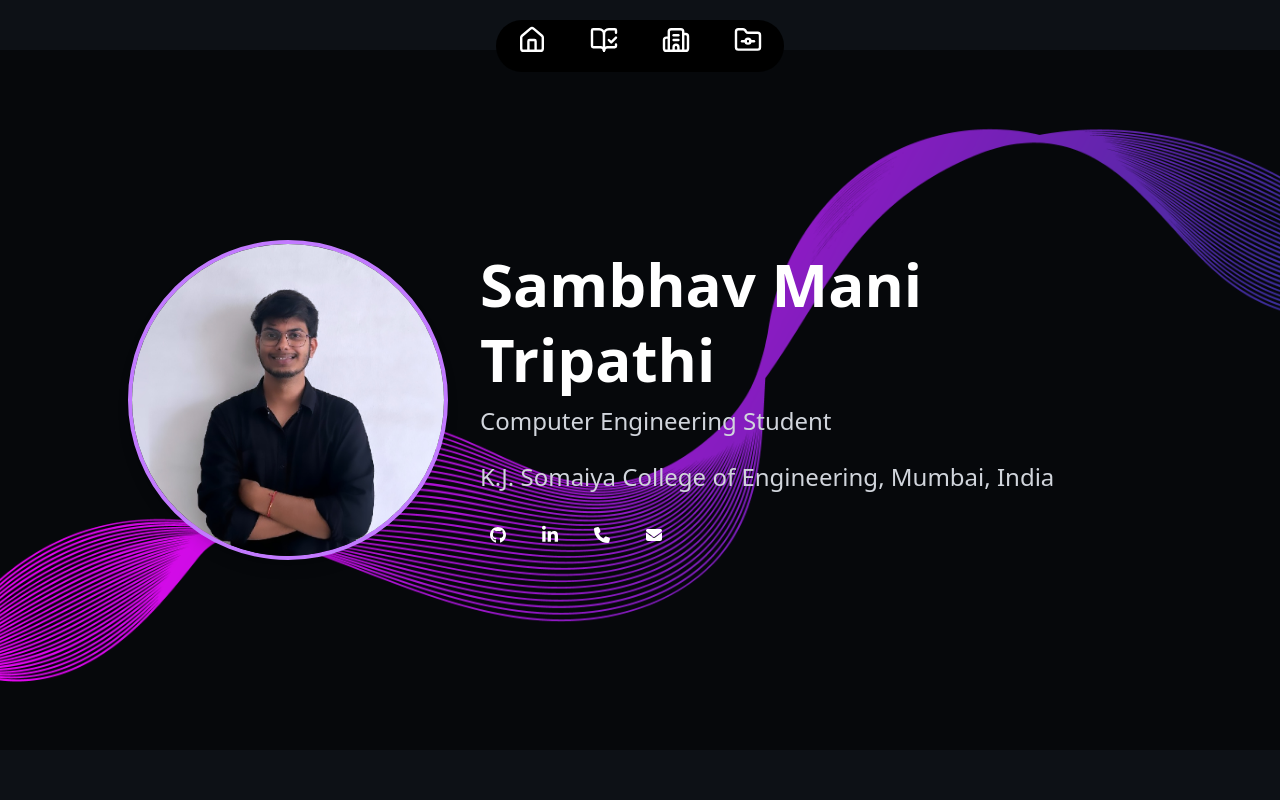
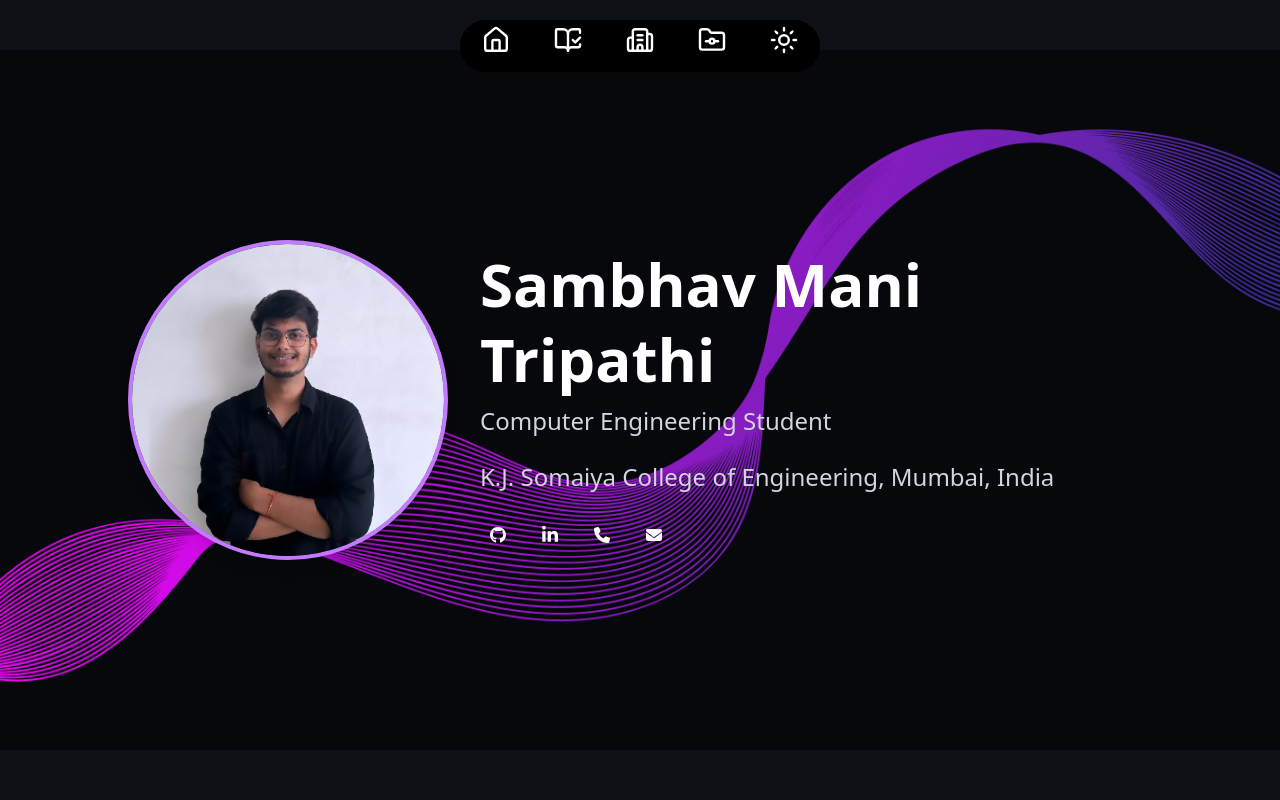
Before and after one commit to Sambhav-3010/Portfolio, a React (Vite) app: page / in a window 1280 px wide. Shown: the top 800 px of the page. Built offline with nearby package versions, Linux system fonts and the light colour scheme.

Commit message:
integrated theme toggle in navbar

```diff
--- a/src/App.tsx
+++ b/src/App.tsx
@@ -8,7 +8,7 @@ import FadeIn from './components/FadeIn';
 import Navbar from "./components/Navbar";
 
 function App() {
-    const [mode] = useState<string>('dark');
+    const [mode, setMode] = useState<string>('dark');
 
     useEffect(() => {
         window.scrollTo({top: 0, left: 0, behavior: 'smooth'});
@@ -16,7 +16,7 @@ function App() {
 
     return (
     <div className={`relative ${mode === 'dark' ? 'bg-[#0d1116]' : 'bg-[#f8f9fa]'}`}>
-        <Navbar mode={mode}/>
+        <Navbar mode={mode} setMode={setMode}/>
         <FadeIn transitionDuration={700}>
             <Main mode={mode}/>
             <Expertise mode={mode}/>
--- a/src/components/Navbar.tsx
+++ b/src/components/Navbar.tsx
@@ -14,19 +14,22 @@ import {
   FolderGit,
   type LucideIcon,
   Menu,
-  Building2
+  Building2,
+  SunIcon,
+  MoonIcon
 } from "lucide-react";
 import { Link } from "react-scroll";
 
-const Navbar = (mode: { mode: string }) => {
+const Navbar = ({mode, setMode} : {mode : string, setMode: React.Dispatch<React.SetStateAction<string>>}) => {
   const [isOpen, setIsOpen] = useState(false);
   const mouseX = useMotionValue(Infinity);
 
   const navItems = [
     { title: "Home", href: "home", icon: Home },
     { title: "Experties", href: "experties", icon: BookOpenCheck },
-    { title: "Experience", href: "experience", icon: Building2},
-    { title: "Profile", href: "profile", icon: FolderGit},
+    { title: "Experience", href: "experience", icon: Building2 },
+    { title: "Profile", href: "profile", icon: FolderGit },
+    { title: "Theme", href: "theme", icon: mode === "dark" ? SunIcon : MoonIcon, onClick: () => setMode(mode === "dark" ? "light" : "dark") },
   ];
 
   return (
@@ -47,7 +50,7 @@ const Navbar = (mode: { mode: string }) => {
     >
       <div
         className={`bg-${
-          mode.mode === "dark" ? "black" : "white"
+          mode === "dark" ? "black" : "white"
         } bg-opacity-10 backdrop-filter backdrop-blur-lg rounded-full flex items-center`}
       >
         <nav
@@ -61,7 +64,7 @@ const Navbar = (mode: { mode: string }) => {
                 key={item.title}
                 mouseX={mouseX}
                 {...item}
-                mode={mode.mode}
+                mode={mode}
               />
             ))}
           </div>
@@ -90,6 +93,7 @@ const Navbar = (mode: { mode: string }) => {
                   smooth={true}
                   duration={500}
                   className="block py-2 px-4 text-white hover:bg-white hover:bg-opacity-20 rounded-lg transition-all duration-300 cursor-pointer"
+                  onClick={item.onClick}
                 >
                   <span className="flex items-center">
                     <item.icon className="h-6 w-6" />
@@ -111,9 +115,10 @@ interface NavItemProps {
   href: string;
   icon: LucideIcon;
   mode: string;
+  onClick?: () => void;
 }
 
-const NavItem = ({ mouseX, title, href, icon: Icon, mode }: NavItemProps) => {
+const NavItem = ({ mouseX, title, href, icon: Icon, mode, onClick }: NavItemProps) => {
   const ref = useRef<HTMLDivElement>(null);
   const [isHovered, setIsHovered] = useState(false);
 
@@ -144,6 +149,7 @@ const NavItem = ({ mouseX, title, href, icon: Icon, mode }: NavItemProps) => {
       onMouseEnter={() => setIsHovered(true)}
       onMouseLeave={() => setIsHovered(false)}
       className="cursor-pointer"
+      onClick={onClick}
     >
       <motion.div
         ref={ref}
@@ -155,7 +161,9 @@ const NavItem = ({ mouseX, title, href, icon: Icon, mode }: NavItemProps) => {
         transition={{ type: "spring", stiffness: 300, damping: 20 }}
       >
         <motion.div
-          className="absolute inset-0 flex items-center justify-center text-white"
+          className={`absolute inset-0 flex items-center justify-center ${
+            mode === "dark" ? "text-white" : "text-black"
+          }`}
           initial={{ scale: 1.2 }}
           animate={{ scale: isHovered ? 1.5 : 1.2 }}
           transition={{ type: "spring", stiffness: 300, damping: 20 }}
```
